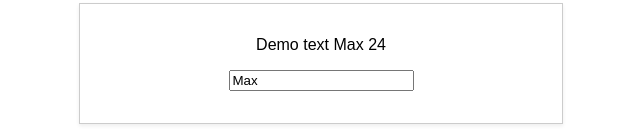
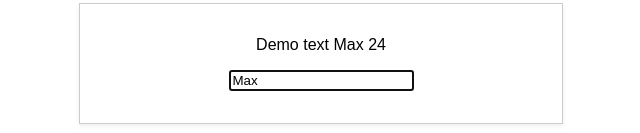
Before and after one commit to cannyedge34/react-seminar-merida-kids, a React app: page / in a window 1280 px wide. Both pictures are taken after a click on the button "Show Persons". Shown: the part 171-304 px from the top of the page, without its empty margins (319-959 px from the left). Built offline with nearby package versions, Linux system fonts and the light colour scheme.

Commit message:
setState and references and validating props

```diff
--- a/package.json
+++ b/package.json
@@ -30,6 +30,7 @@
     "postcss-flexbugs-fixes": "3.2.0",
     "postcss-loader": "2.0.8",
     "promise": "8.0.1",
+    "prop-types": "^15.6.0",
     "radium": "^0.19.6",
     "raf": "3.4.0",
     "react": "^16.2.0",
--- a/src/components/Persons/Person/Person.js
+++ b/src/components/Persons/Person/Person.js
@@ -1,4 +1,5 @@
 import React, { Component } from 'react';
+import PropTypes from 'prop-types';
 import classes from './Person.css';
 import Aux from '../../../hoc/Aux';
 import withClass from '../../../hoc/withClass';
@@ -15,6 +16,9 @@ class Person extends Component {
 
   componentDidMount() {
     console.log('[Person.js] inside componentDidMount()');
+    if (this.props.position === 0) {
+      this.inputElement.focus();
+    }
   }
   render() {
     console.log('[Person.js] inside render()');
@@ -25,6 +29,9 @@ class Person extends Component {
         </p>
         <p>
           <input
+            ref={inp => {
+              this.inputElement = inp;
+            }}
             type="text"
             onChange={this.props.changed}
             value={this.props.name}
@@ -65,5 +72,13 @@ class Person extends Component {
     // ];
   }
 }
+
+Person.propTypes = {
+  click: PropTypes.func,
+  name: PropTypes.string,
+  age: PropTypes.number,
+  changed: PropTypes.func
+};
+
 //export default Person;
 export default withClass(Person, classes.Person);
--- a/src/components/Persons/Persons.js
+++ b/src/components/Persons/Persons.js
@@ -54,6 +54,7 @@ class Persons extends PureComponent {
         <Person
           key={person.id}
           click={() => this.props.clicked(index)}
+          position={index}
           name={person.name}
           age={person.age}
           changed={event => this.props.changed(event, person.id)}
--- a/src/containers/App.js
+++ b/src/containers/App.js
@@ -16,7 +16,8 @@ class App extends PureComponent {
         { id: '3', name: 'Albert', age: 42 }
       ],
       otherState: 'other value',
-      showPersons: false
+      showPersons: false,
+      toggleClicked: 0
     };
   }
 
@@ -88,8 +89,13 @@ class App extends PureComponent {
 
   togglePersonHandler = () => {
     const doesShow = this.state.showPersons;
-    this.setState({
-      showPersons: !doesShow
+    this.setState((prevState, props) => {
+      return {
+        showPersons: !doesShow,
+        toggleClicked: prevState.toggleClicked + 1
+      };
+      //showPersons: !doesShow,
+      //toggleClicked: this.state.toggleClicked + 1
     });
   };
 
```
Also changed, not shown: 1 other file (tests, documents, lock files or other folders).
